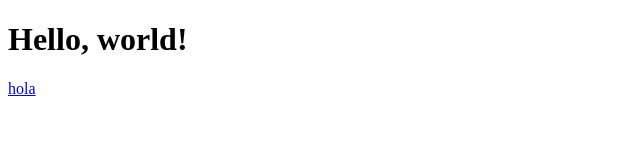
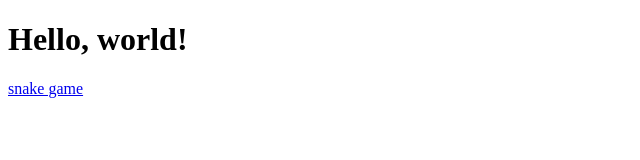
Before and after one commit to Tonanyulo3/Tonanyulo3.github.io, a plain HTML site: page index.html in a window 1280 px wide. Shown: the full height of the page, 0-640 px from the left. Drawn offline with Linux system fonts and the light colour scheme.

Commit message:
Update index.html

```diff
--- a/index.html
+++ b/index.html
@@ -7,6 +7,6 @@
 </head>
 <body>
 <h1>Hello, world!</h1>
-<a href="games/test" download="download">hola</a>
+<a href="https://tonanyulo3.itch.io/snake">snake game</a>
 </body>
 </html>
```
